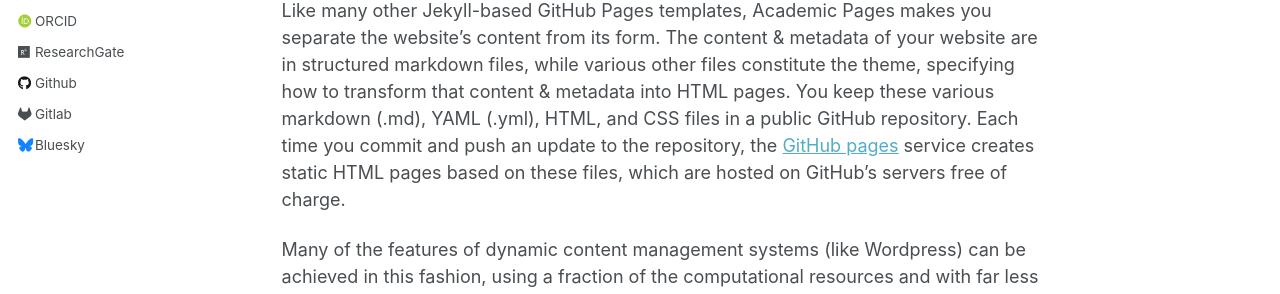
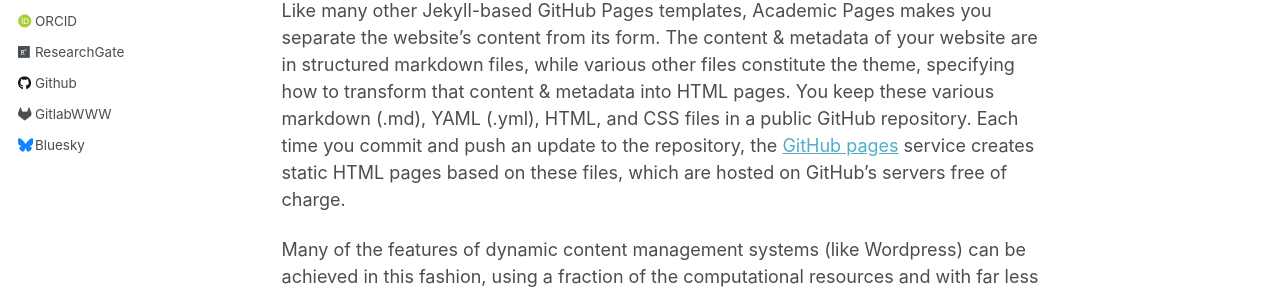
Before and after one commit to stfivic/stfivic.github.io, a Jekyll site: the page built from _pages/about.md, in a window 1280 px wide. Shown: the part 521-815 px from the top of the page. Built offline with Jekyll 4.4.1, drawn with Linux system fonts in a browser that asks for light colours; some web fonts are replaced.

Commit message:
trying gitlab 2

```diff
--- a/_includes/author-profile.html
+++ b/_includes/author-profile.html
@@ -74,7 +74,7 @@
         <li><a href="https://github.com/{{ author.github }}"><i class="fab fa-fw fa-github icon-pad-right" aria-hidden="true"></i>Github</a></li>
       {% endif %}
       {% if author.gitlab %}
-        <li><a href="https://gitlab.com/{{ author.gitlab }}"><i class="fab fa-fw fa-gitlab icon-pad-right" aria-hidden="true"></i>Gitlab</a></li>
+        <li><a href="https://gitlab.com/{{ author.gitlab }}"><i class="fab fa-fw fa-gitlab icon-pad-right" aria-hidden="true"></i>GitlabWWW</a></li>
       {% endif %}
       {% if author.kaggle %}
         <li><a href="https://kaggle.com/{{ author.kaggle }}"><i class="fab fa-fw fa-kaggle icon-pad-right" aria-hidden="true"></i>Kaggle</a></li>
```
